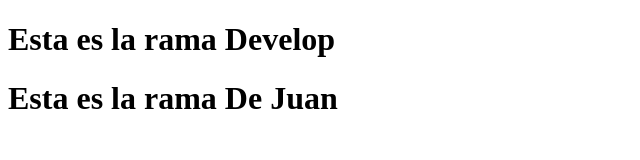
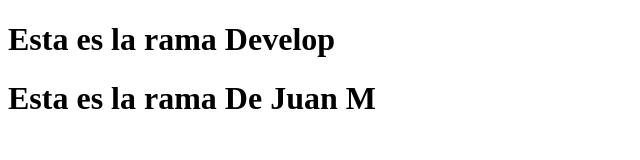
Before and after one commit to juanMGF16/prueba-2.0, a plain HTML site: page prueba/index.html in a window 1280 px wide. Shown: the full height of the page, 0-640 px from the left. Drawn offline with Linux system fonts and the light colour scheme.

Commit message:
segundo-commit-juan

```diff
--- a/prueba/index.html
+++ b/prueba/index.html
@@ -7,6 +7,6 @@
 </head>
 <body>
     <h1>Esta es la rama Develop</h1>
-    <h1>Esta es la rama De Juan</h1>
+    <h1>Esta es la rama De Juan M</h1>
 </body>
 </html>
```
